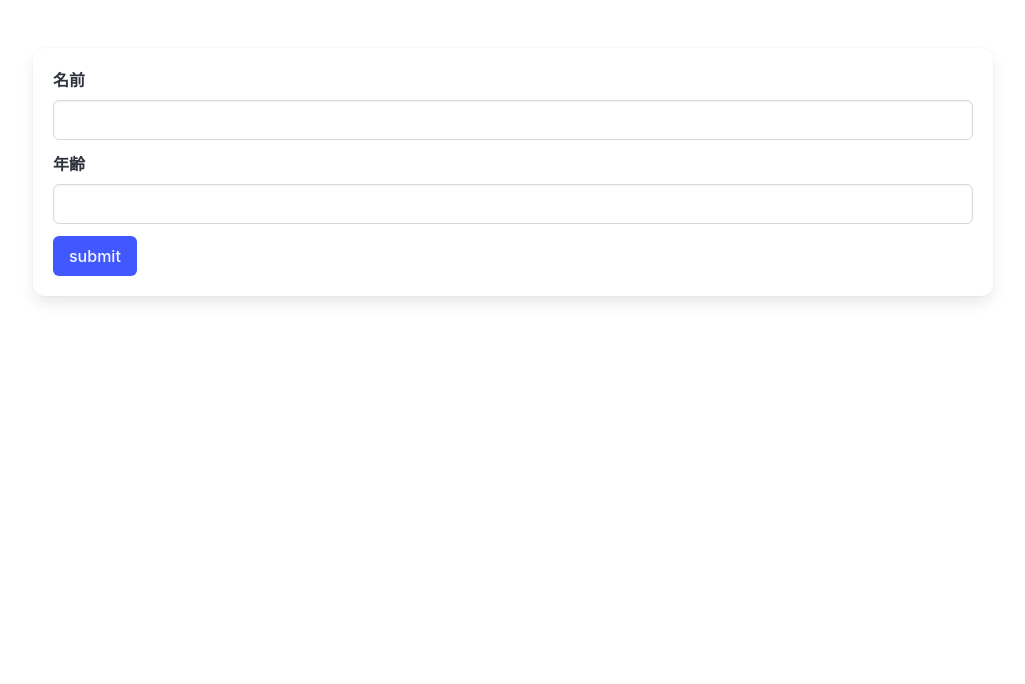
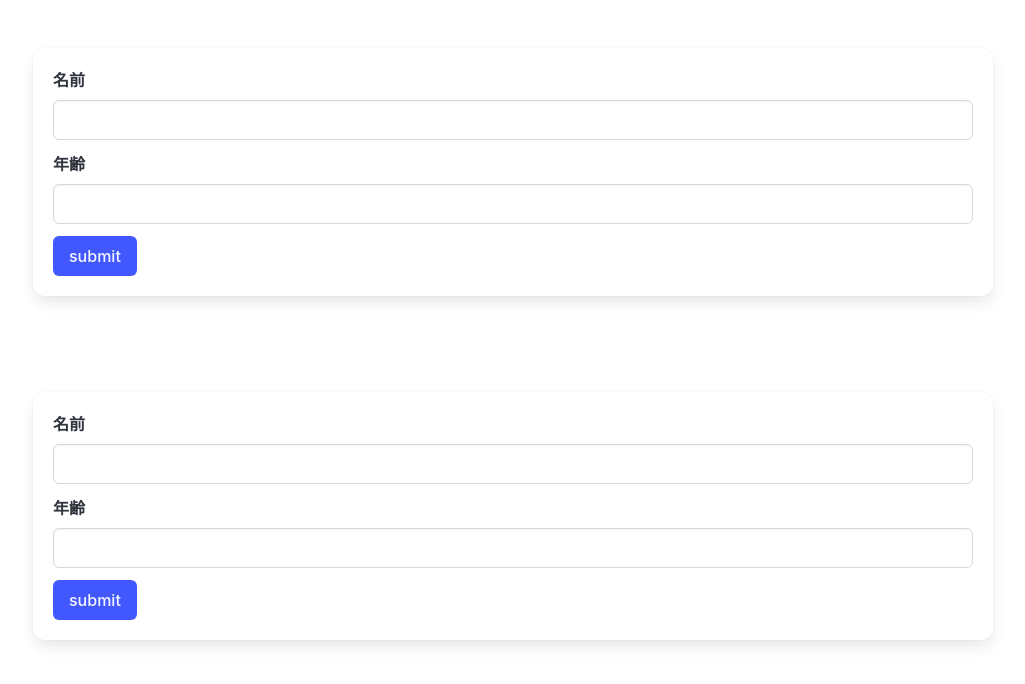
Before and after one commit to ics-creative/240605-react-form-validation, a React (Vite) app: page / in a window 1280 px wide. Shown: the top 684 px of the page, without its empty margins (127-1152 px from the left). Built offline with nearby package versions, Linux system fonts and the light colour scheme.

Commit message:
zodを使用したデモを作成

```diff
--- a/package.json
+++ b/package.json
@@ -10,10 +10,12 @@
     "preview": "vite preview"
   },
   "dependencies": {
+    "@hookform/resolvers": "^3.4.2",
     "bulma": "^1.0.1",
     "react": "^18.2.0",
     "react-dom": "^18.2.0",
-    "react-hook-form": "^7.51.5"
+    "react-hook-form": "^7.51.5",
+    "zod": "^3.23.8"
   },
   "devDependencies": {
     "@biomejs/biome": "^1.7.3",
--- a/src/App.tsx
+++ b/src/App.tsx
@@ -1,12 +1,10 @@
-import { useState } from "react";
 import "./App.css";
 import { Section1 } from "./sections/Section1.tsx";
+import { Section2 } from "./sections/Section2.tsx";
 
 // import "./assets/reset.css"
 
 function App() {
-	const [count, setCount] = useState(0);
-
 	return (
 		<>
 			<section id="#section-1" className="section">
@@ -14,6 +12,11 @@ function App() {
 					<Section1 />
 				</div>
 			</section>
+			<section id="#section-1" className="section">
+				<div className="container">
+					<Section2 />
+				</div>
+			</section>
 		</>
 	);
 }
--- a/src/sections/Section2.tsx
+++ b/src/sections/Section2.tsx
@@ -1,18 +1,28 @@
+import { zodResolver } from "@hookform/resolvers/zod";
 import { type SubmitHandler, useForm } from "react-hook-form";
+import { z } from "zod";
 
-type Inputs = {
+const schema = z.object({
 	/** 名前 */
-	name: string;
+	name: z.string().min(1, { message: "名前を入力してください" }),
 	/** 年齢 */
-	age: number;
-};
+	age: z
+		.number()
+		.min(1, { message: "年齢を入力してください" })
+		.gt(12, { message: "12歳以上で入力してください" }),
+});
 
-export const Section1 = () => {
+// スキーマから型を生成
+type Inputs = z.infer<typeof schema>;
+
+export const Section2 = () => {
 	const {
 		register,
 		handleSubmit,
 		formState: { errors },
-	} = useForm<Inputs>();
+	} = useForm<Inputs>({
+		resolver: zodResolver(schema),
+	});
 	const onSubmit: SubmitHandler<Inputs> = (data) => {
 		window.alert(`名前：${data.name}\n年齢：${data.age}`);
 	};
@@ -22,31 +32,16 @@ export const Section1 = () => {
 				<div className="field">
 					<label className="label">名前</label>
 					<div className="control">
-						<input
-							className="input"
-							type="text"
-							{...register("name", { required: true })}
-						/>
+						<input className="input" type="text" {...register("name")} />
 					</div>
 					{errors.name && (
-						<p className="help is-danger">テキストを入力してください</p>
+						<p className="help is-danger">{errors.name.message}</p>
 					)}
 				</div>
 				<div className="field">
 					<label className="label">年齢</label>
 					<div className="control">
-						<input
-							className="input"
-							type="number"
-							{...register("age", {
-								required: "年齢を入力してください",
-								min: {
-									value: 12,
-									message: "12歳以上で入力してください",
-								},
-								valueAsNumber: true,
-							})}
-						/>
+						<input className="input" type="number" {...register("age")} />
 					</div>
 					{errors.age && <p className="help is-danger">{errors.age.message}</p>}
 				</div>
```
Also changed, not shown: 1 other file (tests, documents, lock files or other folders).
